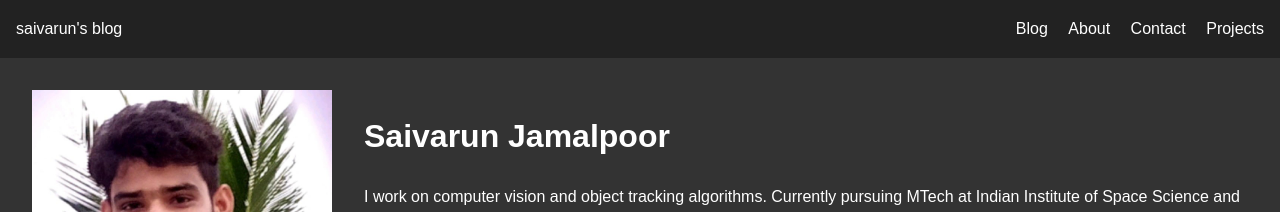
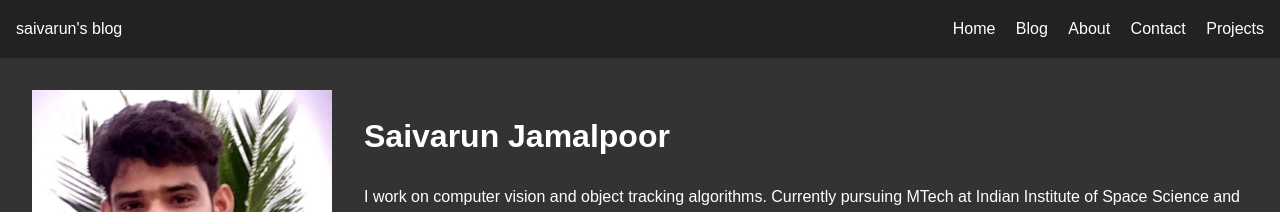
Before and after one commit to saijamalpoor/saijamalpoor.github.io, a Jekyll site: the page index.html, which Jekyll copies as it is, in a window 1280 px wide. Shown: the top 212 px of the page. Built offline with Jekyll 4.4.1, drawn with Linux system fonts in a browser that asks for light colours.

Commit message:
Update index.html

```diff
--- a/index.html
+++ b/index.html
@@ -56,6 +56,7 @@
     <header>
         <div>saivarun's blog</div>
         <nav>
+            <a href="index.html">Home</a>
             <a href="blog.html">Blog</a>
             <a href="about.html">About</a>
             <a href="contact.html">Contact</a>
@@ -68,7 +69,7 @@
             <h1>Saivarun Jamalpoor</h1>
             <p>I work on computer vision and object tracking algorithms. Currently pursuing MTech at Indian Institute of Space Science and Technology.</p>
             <p>My research focuses on developing advanced 3d object tracking techniques for autonomous vehicle applications.</p>
-            <div class="projects">
+            <div class="projects" id="projects">
                 <h2>Projects</h2>
                 <div class="project">
                     <h3>Satellite Object Detection</h3>
```
